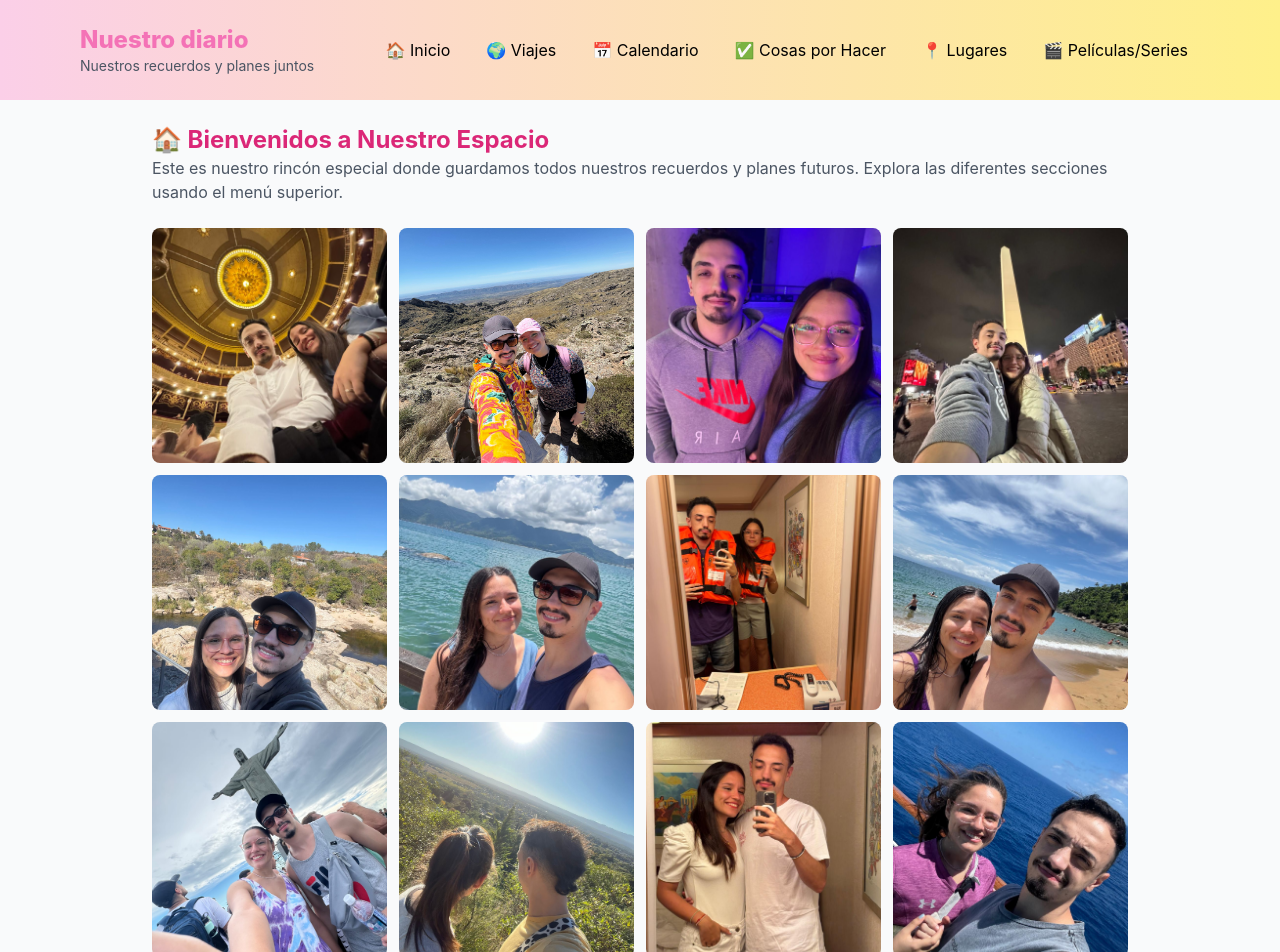
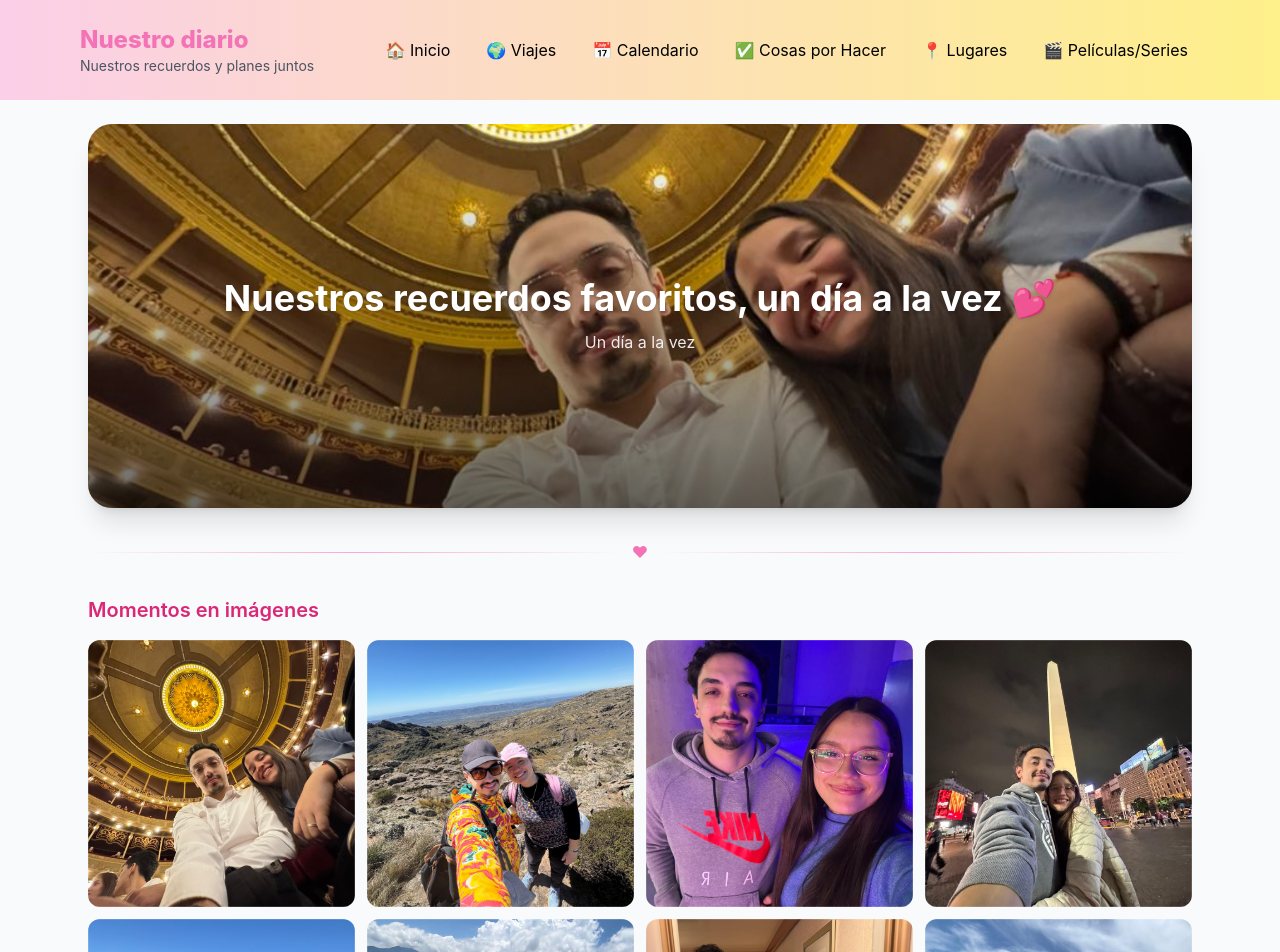
Before and after one commit to juanma193/NuestroViajeZyJ, an Angular app: page /inicio in a window 1280 px wide. Shown: the top 952 px of the page. Built offline with nearby package versions, Linux system fonts and the light colour scheme.

Commit message:
cambios inicio2

```diff
--- a/src/app/modules/inicio/inicio.component.html
+++ b/src/app/modules/inicio/inicio.component.html
@@ -1,10 +1,42 @@
-<div class="max-w-5xl mx-auto p-6">
-  <h2 class="text-2xl font-bold text-pink-600">🏠 Bienvenidos a Nuestro Espacio</h2>
-  <p class="text-gray-600 mb-6">Este es nuestro rincón especial donde guardamos todos nuestros recuerdos y planes futuros. Explora las diferentes secciones usando el menú superior.</p>
+<div class="max-w-6xl mx-auto p-6">
+  <section class="relative overflow-hidden rounded-3xl shadow-xl" aria-label="Hero romántico">
+    <img
+      class="w-full h-64 sm:h-80 md:h-96 object-cover"
+      [src]="photos[0]?.src"
+      [alt]="photos[0]?.alt || 'Foto destacada'"
+      loading="lazy"
+      decoding="async"
+    />
+    <div class="absolute inset-0 bg-gradient-to-t from-black/60 via-black/25 to-transparent"></div>
+    <div class="absolute inset-0 flex flex-col items-center justify-center text-center px-6">
+      <h2 class="text-2xl sm:text-3xl md:text-4xl font-bold text-white drop-shadow">Nuestros recuerdos favoritos, un día a la vez 💕</h2>
+      <p class="mt-3 text-white/90">{{ fraseAleatoria }}</p>
+    </div>
+  </section>
 
-  <section class="grid grid-cols-2 sm:grid-cols-4 gap-3" aria-label="Mural de fotos">
-    <figure class="aspect-square overflow-hidden rounded-lg" *ngFor="let photo of photos">
-      <img class="w-full h-full object-cover" [src]="photo.src" [alt]="photo.alt" loading="lazy" decoding="async" />
-    </figure>
+  <div class="flex items-center gap-3 my-8" aria-hidden="true">
+    <div class="h-px flex-1 bg-gradient-to-r from-transparent via-pink-300 to-transparent"></div>
+    <span class="text-pink-400">❤</span>
+    <div class="h-px flex-1 bg-gradient-to-r from-transparent via-pink-300 to-transparent"></div>
+  </div>
+
+  <section aria-label="Mural de fotos">
+    <h3 class="text-xl font-semibold text-pink-600 mb-4">Momentos en imágenes</h3>
+    <div class="grid grid-cols-2 sm:grid-cols-3 lg:grid-cols-4 gap-3">
+      <figure class="group relative aspect-square overflow-hidden rounded-xl" *ngFor="let photo of photos">
+        <img
+          class="w-full h-full object-cover transition-transform duration-300 group-hover:scale-105"
+          [src]="photo.src"
+          [alt]="photo.alt"
+          loading="lazy"
+          decoding="async"
+        />
+        <div class="absolute inset-0 bg-black/0 group-hover:bg-black/25 transition-colors duration-300"></div>
+        <figcaption class="absolute bottom-2 left-2 right-2 text-xs text-white/0 group-hover:text-white/90 transition-colors duration-300 drop-shadow">
+          {{ photo.caption }}
+        </figcaption>
+        <div class="absolute inset-0 shadow-[inset_0_0_0_1px_rgba(255,255,255,0.15)]"></div>
+      </figure>
+    </div>
   </section>
 </div>
--- a/src/app/modules/inicio/inicio.component.ts
+++ b/src/app/modules/inicio/inicio.component.ts
@@ -9,5 +9,38 @@ import { fotosInicio } from './fotos-inicio-list';
   templateUrl: './inicio.component.html',
 })
 export class InicioComponent {
-  readonly photos = fotosInicio.map((src, index) => ({ src, alt: `Recuerdo ${index + 1}` }));
+  readonly frases = ['Siempre vos', 'Mi lugar seguro', 'Con vos todo', 'Un día a la vez', 'Nosotros 💖'];
+  readonly fraseAleatoria = this.frases[Math.floor(Math.random() * this.frases.length)];
+
+  readonly momentos = [
+    {
+      titulo: 'Nuestro último viaje',
+      texto: 'Buenos Aires · Enero 2026',
+      src: fotosInicio[0] ?? '',
+      alt: 'Nuestro último viaje',
+    },
+    {
+      titulo: 'Recuerdo favorito',
+      texto: 'Ese día que no sabíamos que iba a ser tan especial',
+      src: fotosInicio[1] ?? fotosInicio[0] ?? '',
+      alt: 'Recuerdo favorito',
+    },
+  ];
+
+  readonly timeline = ['Cuando empezó todo', 'Primer viaje', 'Nuestra etapa favorita', 'Hoy 💖'];
+
+  readonly captions = [
+    'Buenos Aires 🌙',
+    'Primer viaje juntos',
+    'Verano eterno ☀️',
+    'Nuestro rincón',
+    'Risas infinitas',
+    'Atardecer perfecto',
+  ];
+
+  readonly photos = fotosInicio.map((src, index) => ({
+    src,
+    alt: `Recuerdo ${index + 1}`,
+    caption: this.captions[index % this.captions.length],
+  }));
 }
```
